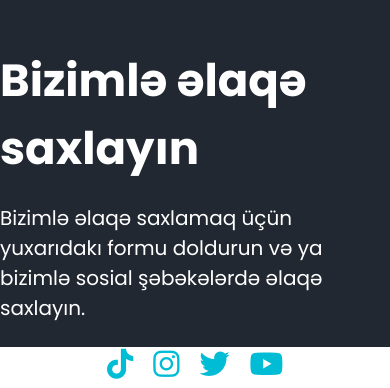
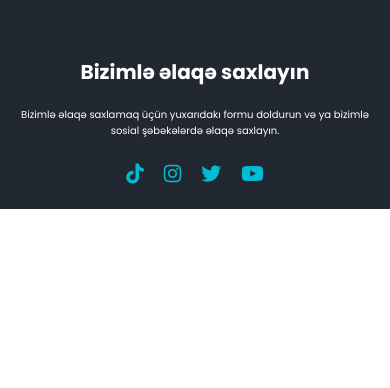
Before and after one commit to Yusdevlop/CavanCode, a website: page index.html in a window 390 px wide. Shown: the part 2403-2791 px from the top of the page. After the commit the page ends 2612 px from the top, so only its background shows below. Drawn offline with nearby package versions, Linux system fonts and the light colour scheme.

Commit message:
Layihe  Guncellendi

```diff
--- a/src/style/responsive.css
+++ b/src/style/responsive.css
@@ -1,64 +1,108 @@
 @media screen and (max-width: 576px) {
-   .navbar h1{
+    .navbar h1 {
         font-size: 18px;
         margin-left: 10px;
         margin-right: 50px;
     }
 
-   .navbar ul{
+    .navbar ul {
         gap: 10px;
         font-size: 15px;
     }
-   #homepage h1{
+
+    #homepage h1 {
         font-size: 20px;
     }
-   .homepage-content{
+
+    .homepage-content {
         margin-left: 10px;
         align-items: normal;
         margin-top: 100px;
     }
+
     .section1container {
         margin-left: 15px;
     }
+
     #homepage h1 span {
         font-size: 25px;
     }
+
     .contanct-btn {
         padding: 5px 5px;
         margin-bottom: 80px;
     }
+
     .homepage-img {
         display: none;
     }
-#scroll-arrow{
+
+    #scroll-arrow {
         display: none;
     }
+
     #about h1 {
 
         font-size: 35px;
 
     }
-#about h1  span{
+
+    #about h1 span {
 
         font-size: 35px;
 
     }
+
     #about p {
 
         font-size: 15px;
 
     }
+
     .section2container {
         margin-top: 10px;
         margin-left: 30px;
     }
+
     .about-content {
         margin-top: 80px;
     }
-.about-img2{
+
+    .about-img2 {
         display: none;
     }
-.btn-arrow{
+
+    .btn-arrow {
         display: none;
     }
+
+    /* ________________FOOTER____________________ */
+
+    .footer-container {
+        padding: 10px;
+        margin: 0;
+        height: auto;
+
     }
+
+    .footer-content h1 {
+        font-size: 20px;
+        text-align: center;
+
+    }
+
+    .footer-content p {
+        text-align: center;
+        font-size: 10px;
+    }
+
+    .footer-socials {
+        display: flex;
+        justify-content: center;
+        gap: 20px;
+    }
+
+    .footer-socials a {
+        font-size: 20px;
+    }
+}
```
Also changed, not shown: index.html (line endings or trailing spaces). Lines whose indentation alone changed are shown as unchanged.
